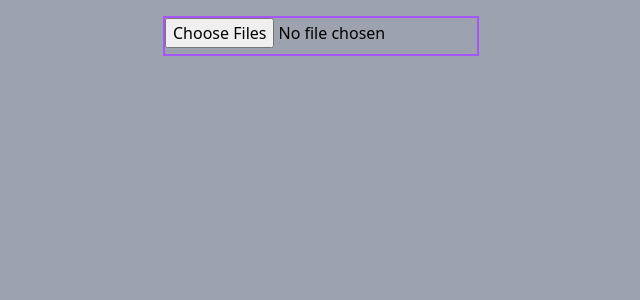
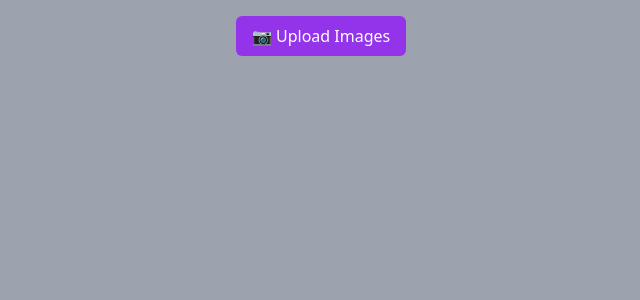
Before and after one commit to Kalyan199999/React-Components, a React (Create React App) app: page / in a window 1280 px wide. Shown: the top 300 px of the page, without its empty margins (319-959 px from the left). Built offline with nearby package versions, Linux system fonts and the light colour scheme.

Commit message:
images component updated!

```diff
--- a/src/components/Images_uploads_preview/Image_1.jsx
+++ b/src/components/Images_uploads_preview/Image_1.jsx
@@ -39,13 +39,17 @@ const ImageSelectedPreview = ()=>{
         <div className="h-screen w-screen bg-gray-400 flex flex-col items-center pt-4">
 
 
+            <label className="cursor-pointer flex items-center gap-3 px-4 py-2 bg-purple-600 text-white rounded-md hover:bg-purple-700 transition">
+                <span>📷 Upload Images</span>
                 <input
                   type="file"
                   accept="image/*"
-            className="border-2 border-purple-500 h-10 cursor-pointer"
                   multiple
                   onChange={handleImageUpload}
+                  className="hidden"
                 />
+            </label>
+
 
             <div
             className="w-[40vw] flex flex-row gap-2 justify-center items-center p-3"
```
Lines whose indentation alone changed are shown as unchanged.
